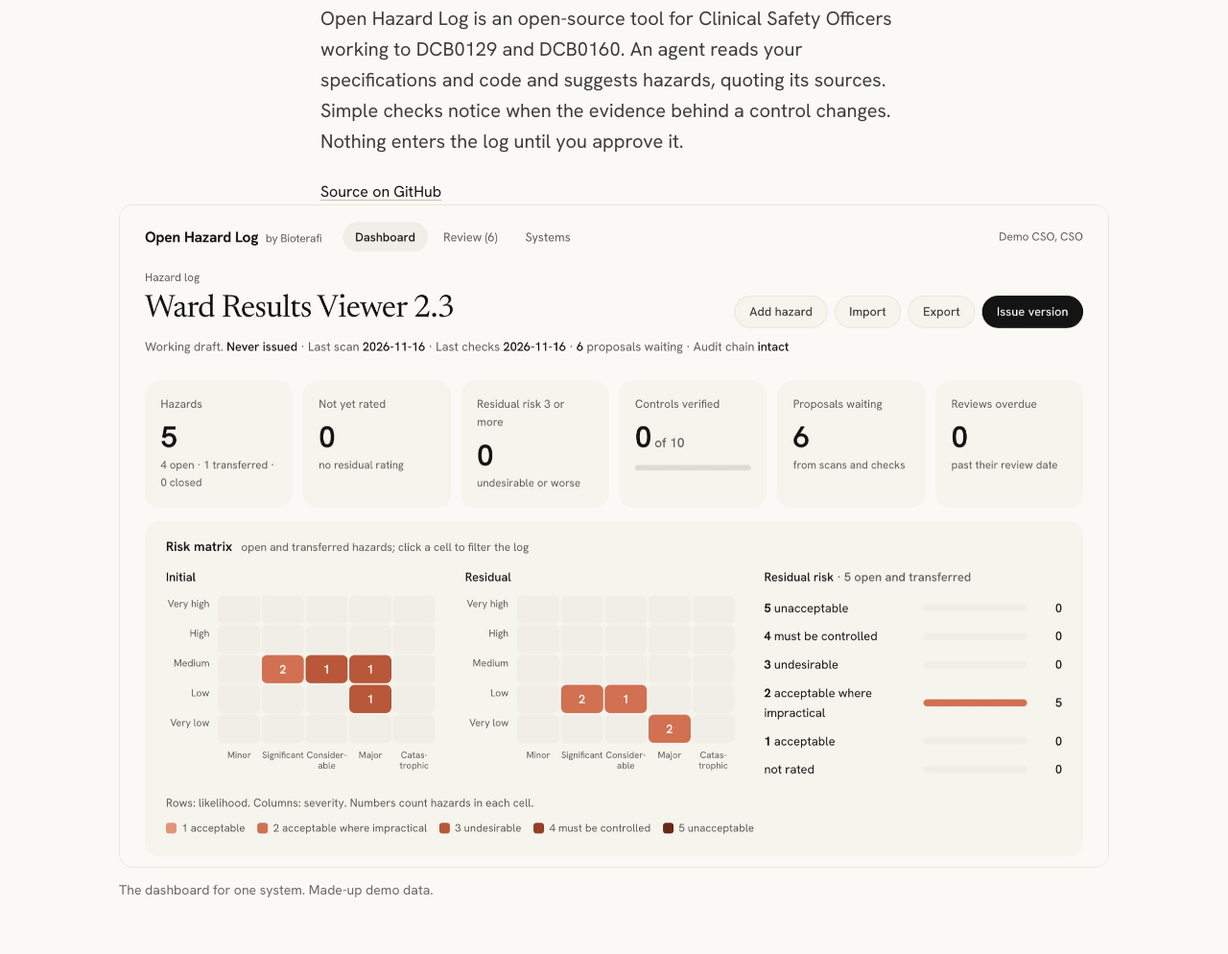
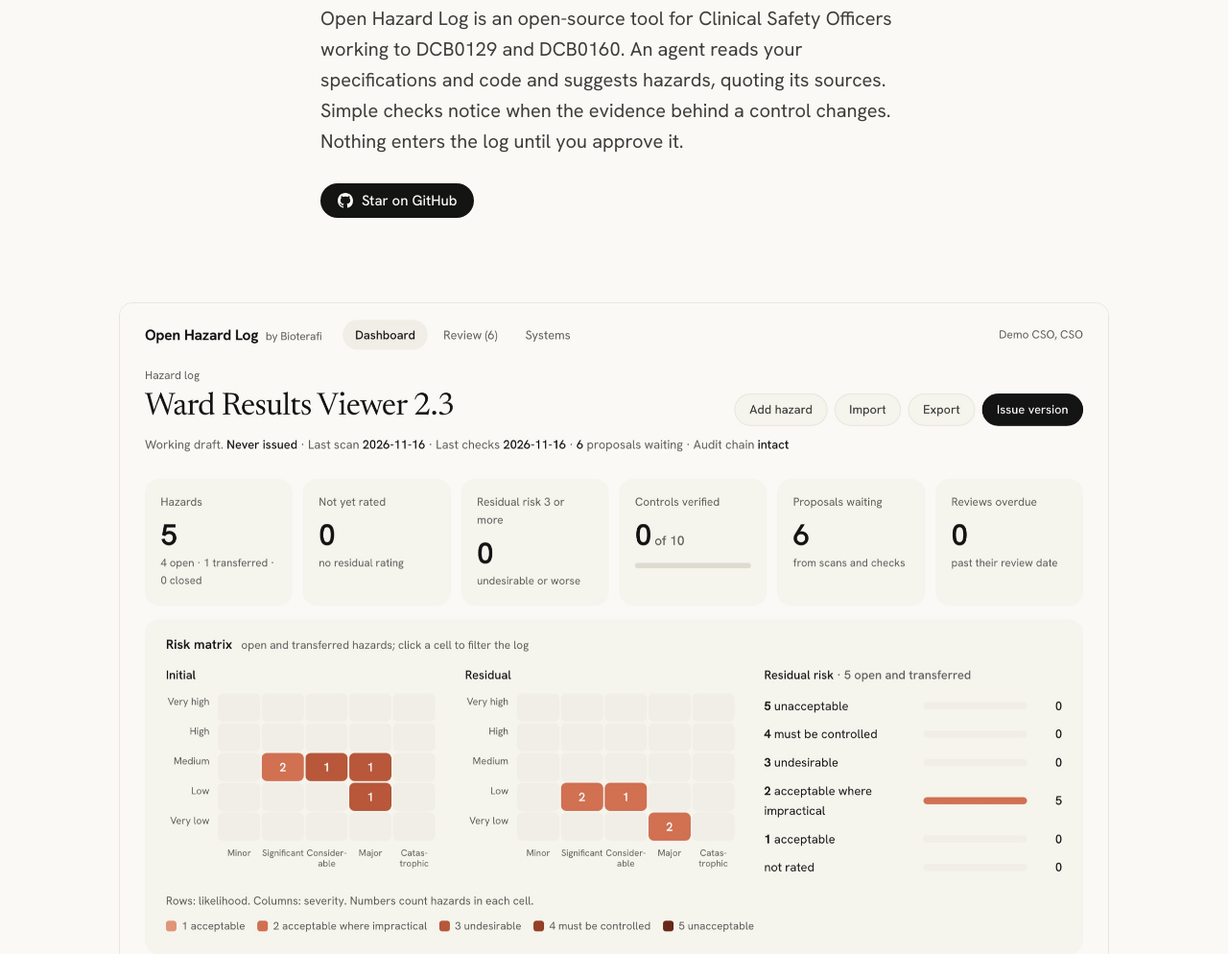
Before and after one commit to Bioterafi/open-hazard-log, a plain HTML site: page site/index.html in a window 1280 px wide. Shown: the part 348-1342 px from the top of the page at 96% size. Drawn offline with Linux system fonts and the light colour scheme.

Commit message:
Landing page: Star on GitHub button; fix screenshot spacing

```diff
--- a/site/index.html
+++ b/site/index.html
@@ -37,11 +37,15 @@ header { padding: 32px 0 0; }
 
 h1 { font: 400 clamp(38px, 6vw, 56px)/1.08 var(--serif); letter-spacing: -0.022em; margin: 112px 0 28px; }
 .lede { font-size: 20px; line-height: 1.6; color: var(--ink-2); margin: 0; }
-.src { margin: 24px 0 0; font-size: 16px; }
+.src { margin: 28px 0 0; }
+.star { display: inline-flex; align-items: center; gap: 9px; padding: 10px 18px; border-radius: 999px;
+  background: var(--ink); color: var(--page); font: 500 15px/1 var(--sans); text-decoration: none; }
+.star:hover { background: var(--ink-2); }
+.star svg { flex: none; }
 pre { margin: 20px 0 0; padding: 16px 18px; background: #f0eee6; border-radius: 10px; overflow-x: auto;
   font: 13.5px/1.7 ui-monospace, "SF Mono", Menlo, monospace; color: var(--ink-2); }
 
-figure { margin: 88px auto 0; }
+figure.wide { margin-top: 88px; margin-bottom: 0; }
 figure img { display: block; width: 100%; height: auto; border-radius: 14px; border: 1px solid var(--line); }
 figcaption { font-size: 14px; color: var(--faint); margin-top: 12px; }
 
@@ -71,7 +75,7 @@ footer { margin: 120px 0 0; padding: 28px 0 48px; border-top: 1px solid var(--li
   .col, .wide { padding: 0 20px; }
   h1 { margin-top: 72px; }
   .lede { font-size: 18.5px; }
-  figure { margin-top: 56px; }
+  figure.wide { margin-top: 56px; }
   section { margin-top: 72px; }
   h2 { font-size: 26px; }
   th { white-space: normal; width: 34%; }
@@ -88,7 +92,7 @@ footer { margin: 120px 0 0; padding: 28px 0 48px; border-top: 1px solid var(--li
   <div class="col">
     <h1>A hazard log that keeps up with the product it describes.</h1>
     <p class="lede">Open Hazard Log is an open-source tool for Clinical Safety Officers working to DCB0129 and DCB0160. An agent reads your specifications and code and suggests hazards, quoting its sources. Simple checks notice when the evidence behind a control changes. Nothing enters the log until you approve it.</p>
-    <p class="src"><a href="https://github.com/Bioterafi/open-hazard-log">Source on GitHub</a></p>
+    <p class="src"><a class="star" href="https://github.com/Bioterafi/open-hazard-log"><svg aria-hidden="true" viewBox="0 0 16 16" width="16" height="16"><path fill="currentColor" d="M8 0C3.58 0 0 3.58 0 8c0 3.54 2.29 6.53 5.47 7.59.4.07.55-.17.55-.38 0-.19-.01-.82-.01-1.49-2.01.37-2.53-.49-2.69-.94-.09-.23-.48-.94-.82-1.13-.28-.15-.68-.52-.01-.53.63-.01 1.08.58 1.23.82.72 1.21 1.87.87 2.33.66.07-.52.28-.87.51-1.07-1.78-.2-3.64-.89-3.64-3.95 0-.87.31-1.59.82-2.15-.08-.2-.36-1.02.08-2.12 0 0 .67-.21 2.2.82.64-.18 1.32-.27 2-.27.68 0 1.36.09 2 .27 1.53-1.04 2.2-.82 2.2-.82.44 1.1.16 1.92.08 2.12.51.56.82 1.27.82 2.15 0 3.07-1.87 3.75-3.65 3.95.29.25.54.73.54 1.48 0 1.07-.01 1.93-.01 2.2 0 .21.15.46.55.38A8.013 8.013 0 0016 8c0-4.42-3.58-8-8-8z"/></svg><span>Star on GitHub</span></a></p>
   </div>
 
   <figure class="wide">
```
